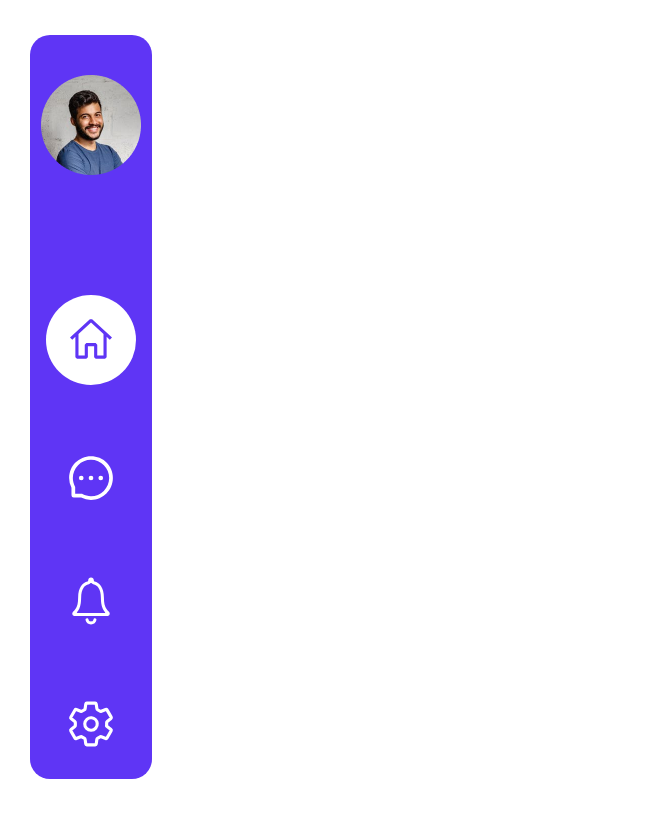
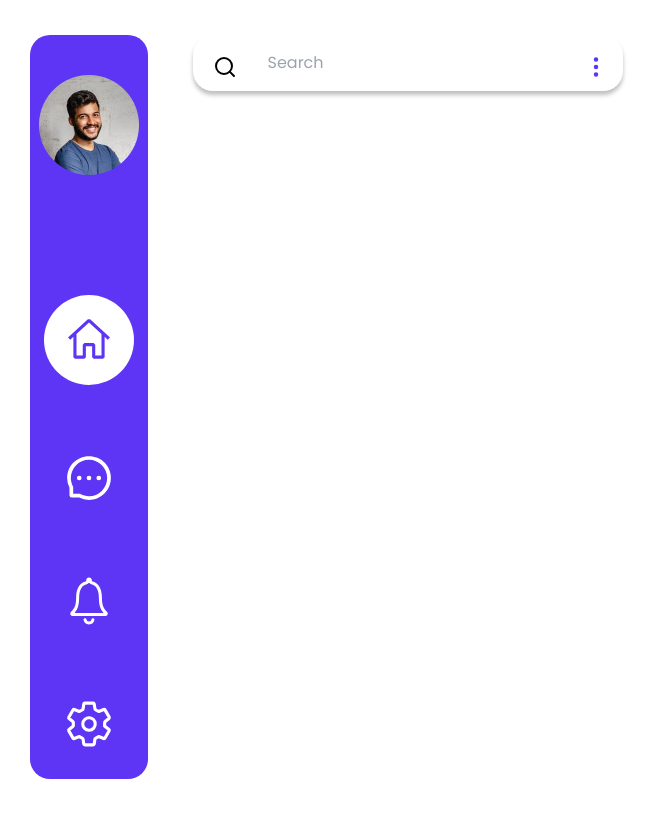
Before and after one commit to MH-Kniloy/Chat-App, a React (Vite) app: page /Home in a window 1280 px wide. Shown: the top 818 px of the page, without its empty margins (0-658 px from the left). Built offline with nearby package versions, Linux system fonts and the light colour scheme.

Commit message:
searchbar component created

```diff
--- /dev/null
+++ b/src/components/SearchBar/SearchBar.jsx
@@ -0,0 +1,21 @@
+import React from 'react'
+import { FiSearch } from "react-icons/fi";
+import { BsThreeDotsVertical } from "react-icons/bs";
+const SearchBar = () => {
+  return (
+    <div className="w-[430px]">
+        <div className='relative'>
+
+      <FiSearch className="text-[24px] cursor-pointer absolute top-[20px] left-[20px]" />
+      <BsThreeDotsVertical className="text-2xl text-violet cursor-pointer absolute top-[20px] right-[15px]" />
+      <input
+        className="text-black font-poppins outline-none py-[16px] ps-[75px] pe-[50px] rounded-[20px] w-[430px] shadow-custom"
+        placeholder="Search"
+        type="search"
+      />
+        </div>
+    </div>
+  );
+}
+
+export default SearchBar
--- a/src/components/SidebarMenu/SidebarMenu.jsx
+++ b/src/components/SidebarMenu/SidebarMenu.jsx
@@ -10,7 +10,7 @@ import { Link, NavLink } from "react-router-dom";
 
 const SidebarMenu = () => {
   return (
-    <div className="w-[10%] bg-violet h-[93vh] rounded-[20px] flex justify-center">
+    <div className="w-[10%] bg-violet h-[93vh] rounded-[20px] flex justify-center me-[45px]">
       <nav className="flex flex-col items-center gap-[100px]">
         <div>
           <img className=" pt-10" src={profilePic} alt="" />
--- a/src/pages/Home/Home.jsx
+++ b/src/pages/Home/Home.jsx
@@ -1,15 +1,23 @@
 import React from 'react'
 import Container from '../../components/Container/Container'
 import SidebarMenu from '../../components/SidebarMenu/SidebarMenu'
+import SearchBar from '../../components/SearchBar/SearchBar'
 
 const Home = () => {
   return (
     <>
     <Container>
 
-         <section>
-          <div>
+         <section className='flex'>
+
             <SidebarMenu />
+
+          <div className='w-[90%]'>
+
+             <div>
+              <SearchBar />
+             </div>
+
           </div>
          </section>
 
--- a/tailwind.config.js
+++ b/tailwind.config.js
@@ -17,6 +17,9 @@ export default {
       transitionTimingFunction: {
         custom: "cubic-bezier(0.68, -0.55, 0.265, 1.55)",
       },
+      boxShadow: {
+        custom: "0px 4px 4px 0px rgba(0, 0, 0, 0.25)",
+      },
     },
   },
   plugins: [],
```
